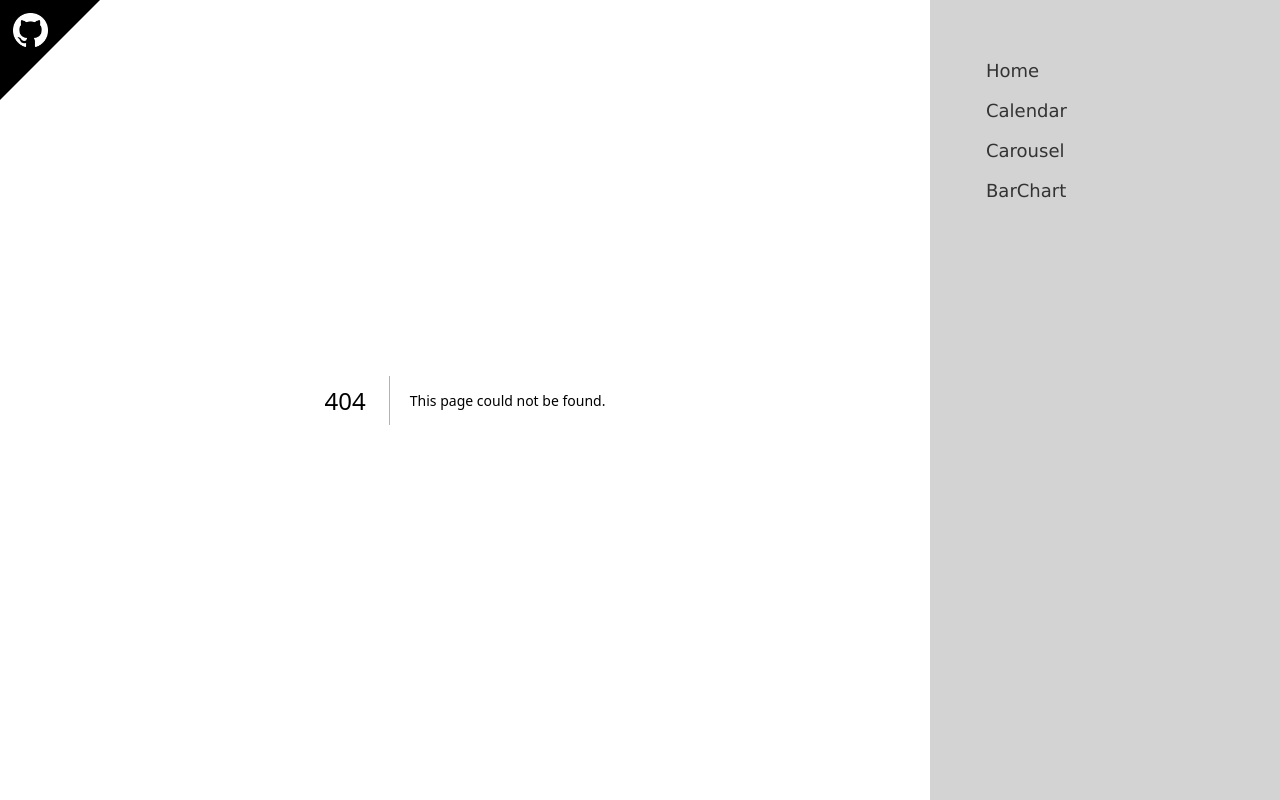
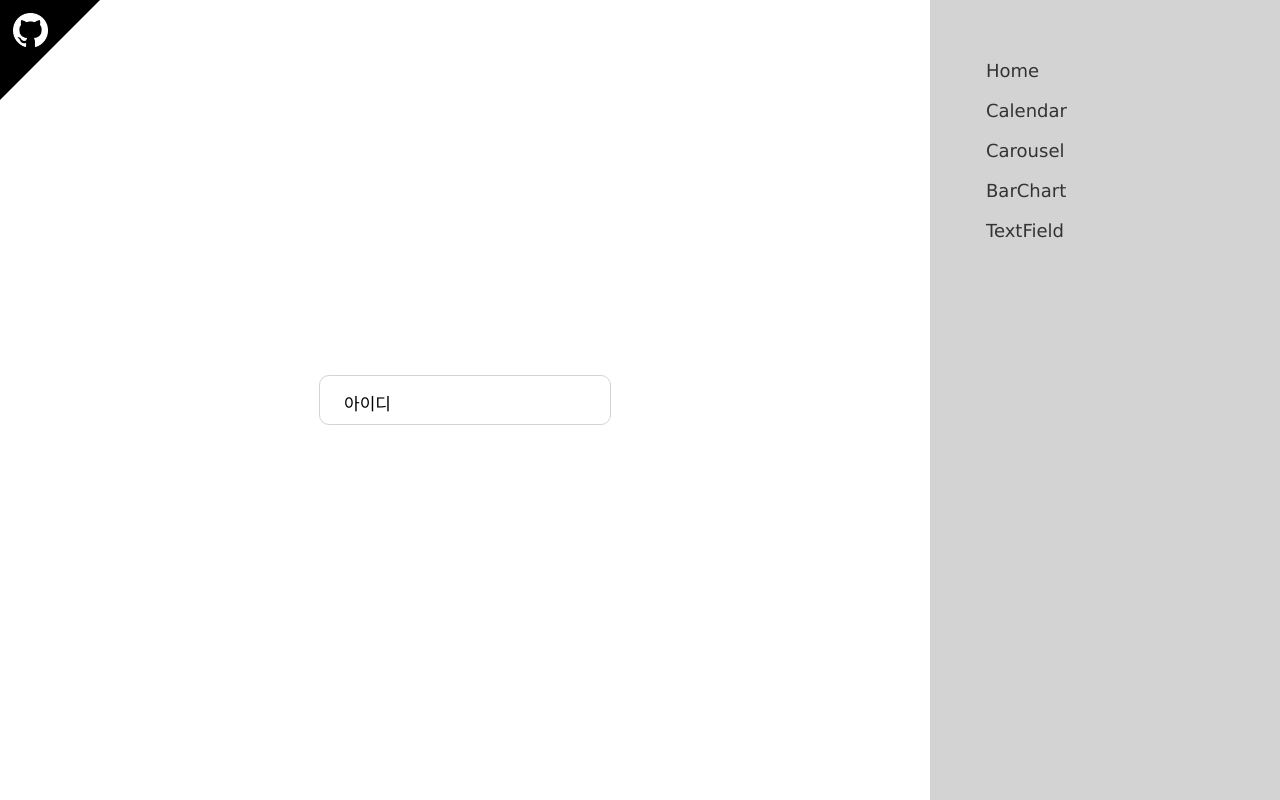
Before and after one commit to yjlim0428/my-components, a Next.js app: page /TextField in a window 1280 px wide. Before the commit this address had no page. Built offline with nearby package versions, Linux system fonts and the light colour scheme.

Commit message:
Add TextField

```diff
--- a/components/Sidebar.tsx
+++ b/components/Sidebar.tsx
@@ -37,6 +37,9 @@ const Sidebar = () => {
       <Link href="/BarChart">
         <Button>BarChart</Button>
       </Link>
+      <Link href="/TextField">
+        <Button>TextField</Button>
+      </Link>
     </Container>
   );
 };
--- /dev/null
+++ b/pages/TextField.tsx
@@ -0,0 +1,60 @@
+import Title from "../components/Title";
+import styled from "styled-components";
+import { useState } from "react";
+
+const InputWrapper = styled.div`
+  width: 292px;
+  height: 50px;
+  position: relative;
+  margin: 15px 0;
+`;
+
+const InputTitle = styled.span`
+  position: absolute;
+  top: 15px;
+  left: 20px;
+  font-size: 17px;
+  transition: 0.3s;
+  background-color: white;
+  padding: 0 5px;
+`;
+
+const InputBox = styled.input`
+  all: unset;
+  width: 100%;
+  height: 100%;
+  font-size: 17px;
+  padding-left: 20px;
+  border-radius: 10px;
+  box-sizing: border-box;
+  border: 0.5px solid lightgray;
+  &:focus {
+    border: 2px solid lightblue;
+  }
+  &:focus ~ span,
+  &:valid ~ span {
+    top: -5px;
+    font-size: 14px;
+    color: lightblue;
+  }
+`;
+
+const TextField = ({ title = "아이디" }) => {
+  const [value, setValue] = useState("");
+
+  return (
+    <div>
+      <Title title="My TextField" />
+      <InputWrapper>
+        <InputBox
+          value={value}
+          onChange={(e) => setValue(e.target.value)}
+          required
+        />
+        <InputTitle>{title}</InputTitle>
+      </InputWrapper>
+    </div>
+  );
+};
+
+export default TextField;
```
